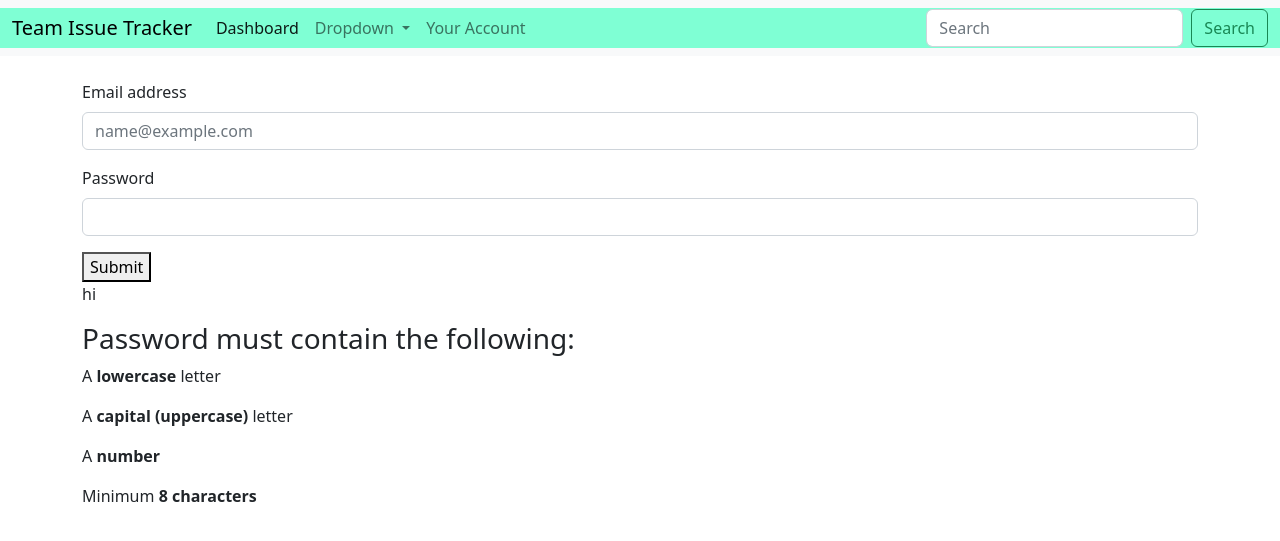
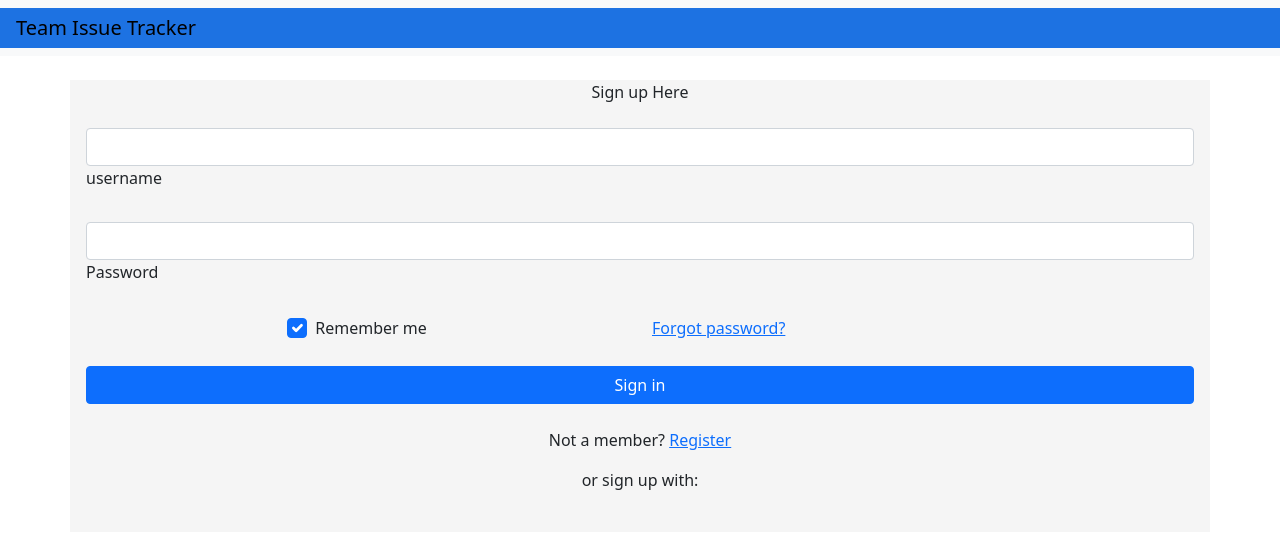
Before and after one commit to Swiftyjim/TeamIssueTracker, a Django app: page /iTracker/logIn/ in a window 1280 px wide. Shown: the top 541 px of the page. Run offline with Django 3.2, Linux system fonts and the light colour scheme; some libraries are stand-ins or nearby versions.

Commit message:
Login stopped working

```diff
--- a/iTracker/admin.py
+++ b/iTracker/admin.py
@@ -3,5 +3,4 @@ from django.contrib import admin
 # Register your models here.
 from .models import *
 
-admin.site.register(Account)
 admin.site.register(Project)
--- a/iTracker/templates/iTracker/MyPage.html
+++ b/iTracker/templates/iTracker/MyPage.html
@@ -3,7 +3,7 @@
 <head>
   <meta charset="UTF-8">
   <meta name="viewport" content="width=device-width, initial-scale=1.0">
-  <title>Bootstrap Site</title>
+  <title>iTracker</title>
   <link rel="stylesheet" href="https://stackpath.bootstrapcdn.com/bootstrap/5.0.0-alpha1/css/bootstrap.min.css" integrity="sha384-r4NyP46KrjDleawBgD5tp8Y7UzmLA05oM1iAEQ17CSuDqnUK2+k9luXQOfXJCJ4I" crossorigin="anonymous">
   <script src="https://cdn.jsdelivr.net/npm/popper.js@1.16.0/dist/umd/popper.min.js" integrity="sha384-Q6E9RHvbIyZFJoft+2mJbHaEWldlvI9IOYy5n3zV9zzTtmI3UksdQRVvoxMfooAo" crossorigin="anonymous"></script>
   <script src="https://stackpath.bootstrapcdn.com/bootstrap/5.0.0-alpha1/js/bootstrap.min.js" integrity="sha384-oesi62hOLfzrys4LxRF63OJCXdXDipiYWBnvTl9Y9/TRlw5xlKIEHpNyvvDShgf/" crossorigin="anonymous"></script>
@@ -46,7 +46,7 @@
       </div>
     </div>
   </nav>
-<h1>Hello User {{ idNumber }}</h1>
+<h1>Hello {{ user.first_name }}</h1>
 <div class="container">
     <table class="table" scrolling="yes">
         <thead>
--- a/iTracker/templates/iTracker/loginPage.html
+++ b/iTracker/templates/iTracker/loginPage.html
@@ -5,97 +5,78 @@
     <meta http-equiv="X-UA-Compatible" content="IE=edge">
     <meta name="viewport" content="width=device-width, initial-scale=1.0">
     <title>Login Here</title>
-    <link rel="stylesheet" href="bootstrap-5.2.0-beta1-dist/css/bootstrap.css">
+    <link rel="stylesheet" href="https://stackpath.bootstrapcdn.com/bootstrap/5.0.0-alpha1/css/bootstrap.min.css" integrity="sha384-r4NyP46KrjDleawBgD5tp8Y7UzmLA05oM1iAEQ17CSuDqnUK2+k9luXQOfXJCJ4I" crossorigin="anonymous">
+    <script src="https://cdn.jsdelivr.net/npm/popper.js@1.16.0/dist/umd/popper.min.js" integrity="sha384-Q6E9RHvbIyZFJoft+2mJbHaEWldlvI9IOYy5n3zV9zzTtmI3UksdQRVvoxMfooAo" crossorigin="anonymous"></script>
+    <script src="https://stackpath.bootstrapcdn.com/bootstrap/5.0.0-alpha1/js/bootstrap.min.js" integrity="sha384-oesi62hOLfzrys4LxRF63OJCXdXDipiYWBnvTl9Y9/TRlw5xlKIEHpNyvvDShgf/" crossorigin="anonymous"></script>
+    <style>
 
+    </style>
 </head>
 <body>
   <nav class="navbar navbar-expand-lg bg-light">
-    <div class="container-fluid"  style="background-color: aquamarine;">
-      <a class="navbar-brand" href="index.html" style="color: black;">Team Issue Tracker</a>
-      <button class="navbar-toggler" type="button" data-bs-toggle="collapse" data-bs-target="#navbarSupportedContent" aria-controls="navbarSupportedContent" aria-expanded="false" aria-label="Toggle navigation">
-        <span class="navbar-toggler-icon"></span>
-      </button>
+    <div class="container-fluid"  style="background-color: rgb(29, 114, 226);">
+      <a class="navbar-brand" href="/iTracker/" style="color: black;"><center>Team Issue Tracker</center></a>
+  </nav>
 
-      <div class="collapse navbar-collapse" id="navbarSupportedContent">
-        <ul class="navbar-nav me-auto mb-2 mb-lg-0">
+    <br>
+    <div class="container-sm"  style="background-color: whitesmoke;">
+      <center><header> Sign up Here</header></center>
+        <form action = "/iTracker/logIn/validate" method="post">
 
-          <li class="nav-item">
-              <a class="nav-link active" aria-current="page" href="index.html">Dashboard</a>
-          </li>
+          {% csrf_token %}
+          <!-- Email input -->
+          <br>
+          <div class="form-outline mb-4">
+            <input type="username" class="form-control" name='user' value=""/>
+            <label class="form-label" for="form2Example1">username</label>
+          </div>
 
-          <li class="nav-item dropdown">
-            <a class="nav-link dropdown-toggle" href="#" id="navbarDropdown" role="button" data-bs-toggle="dropdown" aria-expanded="false">
-              Dropdown
-            </a>
-            <ul class="dropdown-menu" aria-labelledby="navbarDropdown">
-              <li><a class="dropdown-item" href="#">Action</a></li>
-              <li><a class="dropdown-item" href="#">Another action</a></li>
+          <!-- Password input -->
+          <div class="form-outline mb-4">
+            <input type="password" class="form-control" name='pass' value=""/>
+            <label class="form-label" for="form2Example2">Password</label>
+          </div>
 
-              <li><a class="dropdown-item" href="#">Something else here</a></li>
-            </ul>
-          </li>
-          <li class="nav-item">
-            <a class="nav-link" href="loginPage.html">Your Account</a>
-          </li>
+          <!-- 2 column grid layout for inline styling -->
+          <div class="row mb-4">
+            <div class="col d-flex justify-content-center">
+              <!-- Checkbox -->
+              <div class="form-check">
+                <input class="form-check-input" type="checkbox" value=""  checked />
+                <label class="form-check-label" for="form2Example31"> Remember me </label>
+              </div>
+            </div>
 
-        </ul>
-        <form class="d-flex" role="search">
-          <input class="form-control me-2" type="search" placeholder="Search" aria-label="Search">
-          <button class="btn btn-outline-success" type="submit">Search</button>
+            <div class="col">
+              <!-- Simple link -->
+              <a href="#!">Forgot password?</a>
+            </div>
+          </div>
+
+          <!-- Submit button -->
+          <button type="submit" class="btn btn-primary btn-block mb-4" onclick="">Sign in</button>
+
+          <!-- Register buttons -->
+          <div class="text-center">
+            <p>Not a member? <a href="/iTracker/logInPage">Register</a></p>
+            <p>or sign up with:</p>
+            <button type="button" class="btn btn-link btn-floating mx-1">
+              <i class="fab fa-facebook-f"></i>
+            </button>
+
+            <button type="button" class="btn btn-link btn-floating mx-1">
+              <i class="fab fa-google"></i>
+            </button>
+
+            <button type="button" class="btn btn-link btn-floating mx-1">
+              <i class="fab fa-twitter"></i>
+            </button>
+
+            <button type="button" class="btn btn-link btn-floating mx-1">
+              <i class="fab fa-github"></i>
+            </button>
+          </div>
         </form>
       </div>
-    </div>
-  </nav>
-  <br>
-    <div class="container">
-        <form action="" id="userInputs">
-            <div class="mb-3">
-                <label for="username" class="form-label">Email address</label>
-                <input  class="form-control" id="username" placeholder="name@example.com">
-            </div>
-            <div class="mb-3">
-                <label for="password" class="form-label">Password</label>
-                <input type="password" class="form-control" id="pswd" rows="1"></textarea>
-            </div>
-            <div>
-                <button class="submit" onclick="checkPswd()"> Submit </button>
-            </div>
-        </form>
-        <p id="demo">hi</p>
-    </div>
-    <div class="container">
-        <div id="message">
-            <h3>Password must contain the following:</h3>
-            <p id="letter" class="invalid">A <b>lowercase</b> letter</p>
-            <p id="capital" class="invalid">A <b>capital (uppercase)</b> letter</p>
-            <p id="number" class="invalid">A <b>number</b></p>
-            <p id="length" class="invalid">Minimum <b>8 characters</b></p>
-        </div>
-    </div>
-    <script src="bootstrap-5.2.0-beta1-dist/js/bootstrap.js"></script>
-
-    <script type="text/javascript">
-      function checkPswd() {
-          var username = "Jim"
-          var confirmPassword = "password";
-
-          var password = document.getElementById("pswd").value;
-
-          if (password == confirmPassword || password == confirmPassword2) {
-               window.location="www.google.com";
-               document.getElementById('demo').innerHTML ="yes"
-          }
-          else{
-              alert("Incorrect Password For This Account.");
-              document.getElementById("demo").innerHTML ="no"
-          }
-      }
-  </script>
-  <script type="text/javascript">
-    function test() {
-            var password = document.getElementById("pswd").value;
-            alert(password);
-    }
-</script>
 </body>
 </html>
--- a/iTracker/urls.py
+++ b/iTracker/urls.py
@@ -1,10 +1,11 @@
-from django.urls import path
+from django.urls import path, include
 
 from . import views
 
 urlpatterns = [
     path('', views.index, name='index'),
-    path('logIn/', views.logIn, name='logIn'),
+    path('logIn/', views.logInPage, name='logIn'),
+    path('logIn/validate', views.tryLogIn, name='tryLogIn'),
     path('about/', views.about, name='about'),
-    path('myPage/<int:idNumber>', views.myPage, name='myPage'),
+    path('myPage/<str:userName>', views.myPage, name='myPage'),
 ]
--- a/iTracker/views.py
+++ b/iTracker/views.py
@@ -1,19 +1,68 @@
 from django.shortcuts import render
 from django.http import HttpResponse
 from .models import *
+from django.contrib.auth import authenticate,login, logout
 # Create your views here.
 def index(request):
+    allProj=Project.objects.all()
+    allUsers = User.objects.all()
+    context={'allProj':allProj,
+        'allUsers':allUsers}
+    return render(request,'iTracker/index.html',context)
+
+def myPage(request):
+    if request.user.is_authenticated:
+        user = User.objects.get(username=request.user.username)
+        currProj=Project.objects.filter(owner=user)
+        context={'currProj':currProj,
+            'user':user}
+        return render(request,'iTracker/MyPage.html',context)
+    else:
+        return render(request,'iTracker/loginPage.html')
+
+def signUpPage(request):
     context=None
-    return render(request,'iTracker/index.html')
+    return HttpResponse('Sign up here')#render(request,'iTracker/loginPage.html',context)
 
-def myPage(request,idNumber):
-    context={'idNumber':idNumber}
-    return render(request,'iTracker/MyPage.html',context)
+def signUp(usernameINPUT,passwordINPUT,firstINPUT,lastINPUT,emailINPUT):
+    user = User.objects.create_user(
+        username = usernameINPUT,
+        password = passwordINPUT,
+        first_name  = firstINPUT,
+        last_name = lastInput,
+        email = emailINPUT
+    )
+    user.save()
 
-def logIn(request):
-    context=None
-    return render(request,'iTracker/loginPage.html',context)
+
+def newProjectForm(request):
+    return render(request,'iTracker/')
+
+def createNewProj(ownerObj,name,description):
+    newProj = Project(
+        owner = ownerObj,
+        projectName = name,
+        description  = description,
+    )
+    newProj.save()
+
+
+def logInPage(request):
+    return render(request,'iTracker/loginPage.html')
+
+def tryLogIn(request):
+    if request.method == 'POST':
+        username = request.POST['user']
+        password = request.POST['pass']
+        user = authenticate(request, username=username, password=password)
+        if user is not None:
+            login(request, user)
+            return myPage(request)
+
+    return logInPage(request)
 
 def about(request):
-    context=None
-    return render(request,'iTracker/about.html',context)
+    return render(request,'iTracker/about.html')
+
+    def logout_view(request):
+        logout(request)
```
Also changed, not shown: iTracker/models.py (+4 -11 lines), iTracker/templates/iTracker/index.html (+30 -25 lines), iTracker/templates/iTracker/signUPage.html (added, +120 -0 lines), db.sqlite3, iTracker/migrations/0001_initial.py, iTracker/migrations/0002_auto_20220601_0951.py (deleted).
